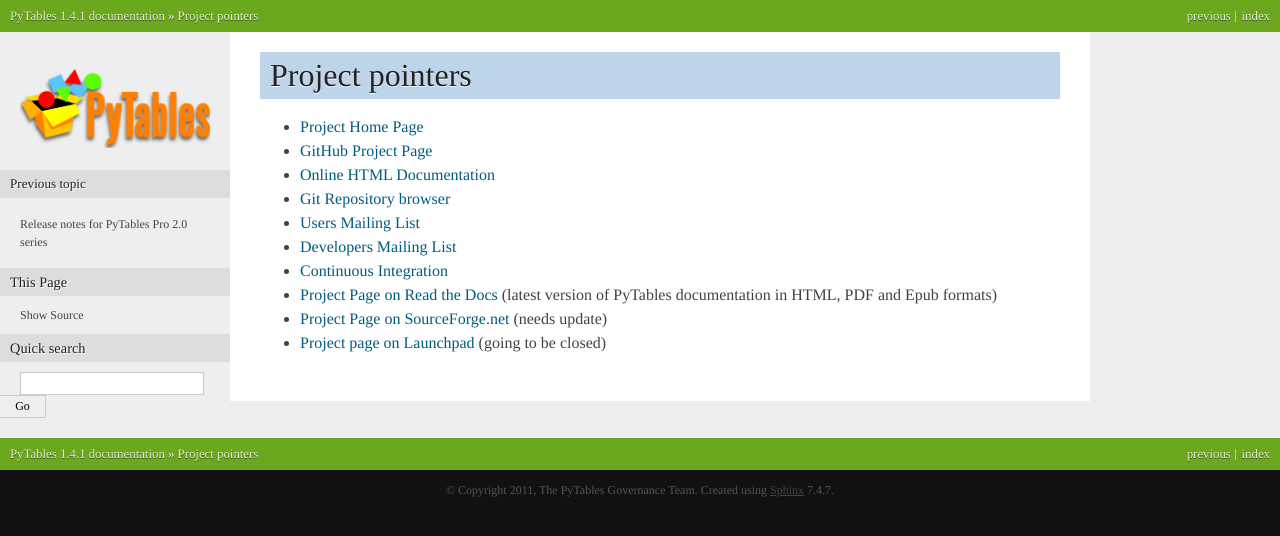
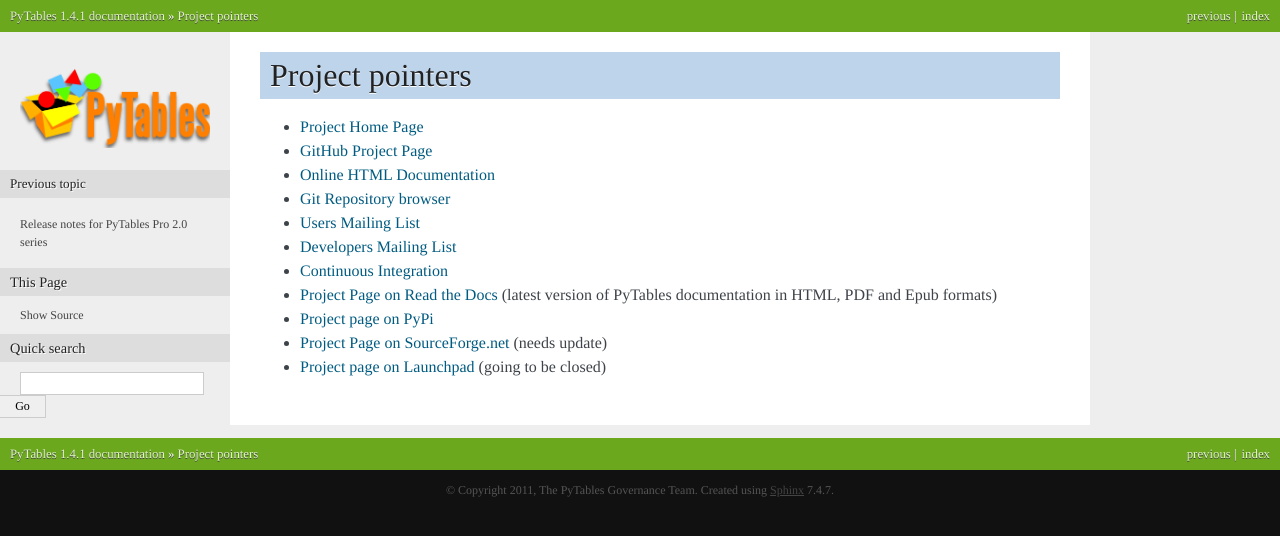
Before and after one commit to PyTables/PyTables, a Sphinx documentation site: the page built from doc/source/project_pointers.rst, in a window 1280 px wide. Shown: the top 536 px of the page. Built offline with Sphinx 7.4.7, drawn with Linux system fonts in a browser that asks for light colours; formulas are drawn with MathJax 3.

Commit message:
Link to PyPi project page

```diff
--- a/doc/source/project_pointers.rst
+++ b/doc/source/project_pointers.rst
@@ -11,6 +11,7 @@
 * `Continuous Integration <http://hudson.openmicroscopy.org.uk/job/PyTables>`_
 * `Project Page on Read the Docs <http://readthedocs.org/projects/pytables>`_
   (latest version of PyTables documentation in HTML, PDF and Epub formats)
+* `Project page on PyPi <http://pypi.python.org/pypi/tables>`_
 * `Project Page on SourceForge.net <http://sourceforge.net/projects/pytables>`_
   (needs update)
 * `Project page on Launchpad <https://launchpad.net/pytables>`_
```
